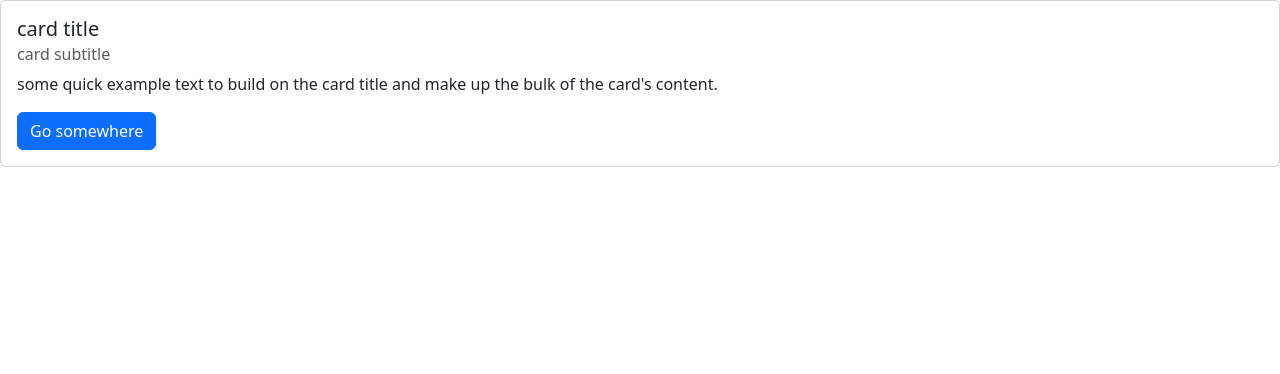
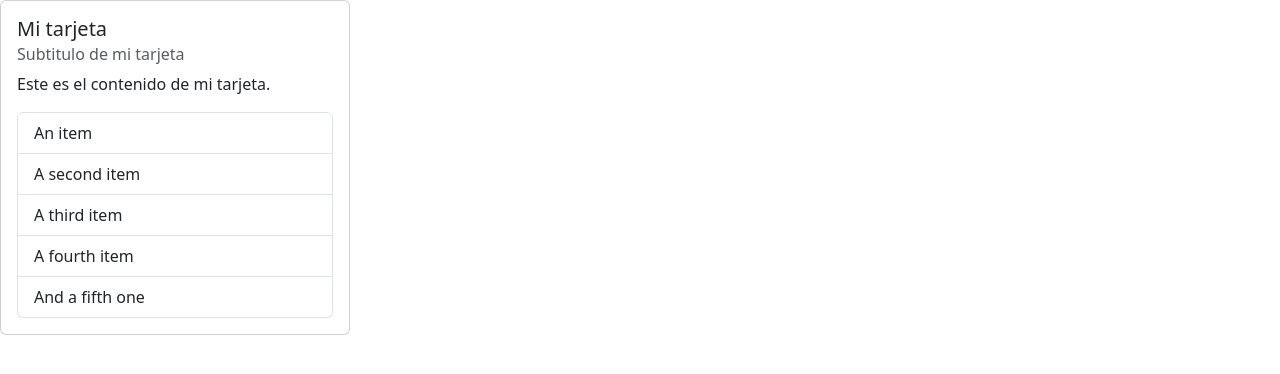
Before and after one commit to manuelparra/ultimate-react, a React (Vite) app in the folder 02-Componentes/react-app/: page / in a window 1280 px wide. Shown: the top 374 px of the page. Built offline with nearby package versions, Linux system fonts and the light colour scheme.

Commit message:
add List Component

```diff
--- a/02-Componentes/react-app/src/App.tsx
+++ b/02-Componentes/react-app/src/App.tsx
@@ -1,7 +1,17 @@
-import Card from "./components/Card";
+import Card, { CardBody } from "./components/Card";
+import List from "./components/List";
 
 const App = (): JSX.Element => {
-  return <Card />;
+  return (
+    <Card>
+      <CardBody
+        title="Mi tarjeta"
+        subtitle="Subtitulo de mi tarjeta"
+        text="Este es el contenido de mi tarjeta."
+      />
+      <List />
+    </Card>
+  );
 };
 
 export default App;
--- a/02-Componentes/react-app/src/components/Card.tsx
+++ b/02-Componentes/react-app/src/components/Card.tsx
@@ -1,23 +1,41 @@
-function Card(): JSX.Element {
+// code for Card component
+// writed by: Manuel Parra
+// created: 06/07/2024
+// modified: 06/07/2024
+import { Fragment, ReactNode } from "react";
+
+interface CardProps {
+  children: ReactNode;
+}
+
+function Card(props: CardProps): JSX.Element {
+  const { children } = props;
+
   return (
     <>
-      <div className="card">
-        <div className="card-body">
-          <h5 className="card-title">card title</h5>
-          <h6 className="card-subtitle mb-2 text-body-secondary">
-            card subtitle
-          </h6>
-          <p className="card-text">
-            some quick example text to build on the card title and make up the
-            bulk of the card's content.
-          </p>
-          <a href="#" className="btn btn-primary">
-            Go somewhere
-          </a>
-        </div>
+      <div className="card" style={{ width: "350px" }}>
+        <div className="card-body">{children}</div>
       </div>
     </>
   );
 }
 
+interface CardBodyProps {
+  title: string;
+  subtitle: string;
+  text: string;
+}
+
+export function CardBody(props: CardBodyProps): JSX.Element {
+  const { title, subtitle, text } = props;
+
+  return (
+    <Fragment>
+      <h5 className="card-title">{title}</h5>
+      <h6 className="card-subtitle mb-2 text-body-secondary">{subtitle}</h6>
+      <p className="card-text">{text}</p>
+    </Fragment>
+  );
+}
+
 export default Card;
--- /dev/null
+++ b/02-Componentes/react-app/src/components/List.tsx
@@ -0,0 +1,15 @@
+function List(): JSX.Element {
+  return (
+    <>
+      <ul className="list-group">
+        <li className="list-group-item">An item</li>
+        <li className="list-group-item">A second item</li>
+        <li className="list-group-item">A third item</li>
+        <li className="list-group-item">A fourth item</li>
+        <li className="list-group-item">And a fifth one</li>
+      </ul>
+    </>
+  );
+}
+
+export default List;
```
Also changed, not shown: 1 other file (tests, documents, lock files or other folders).
